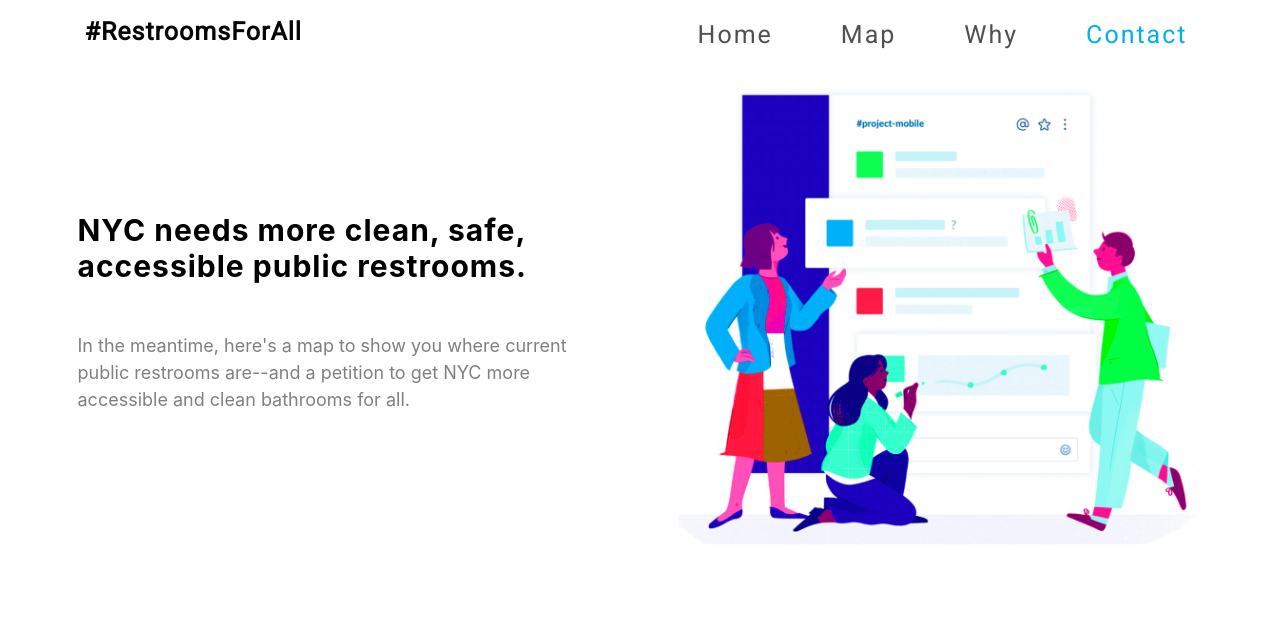
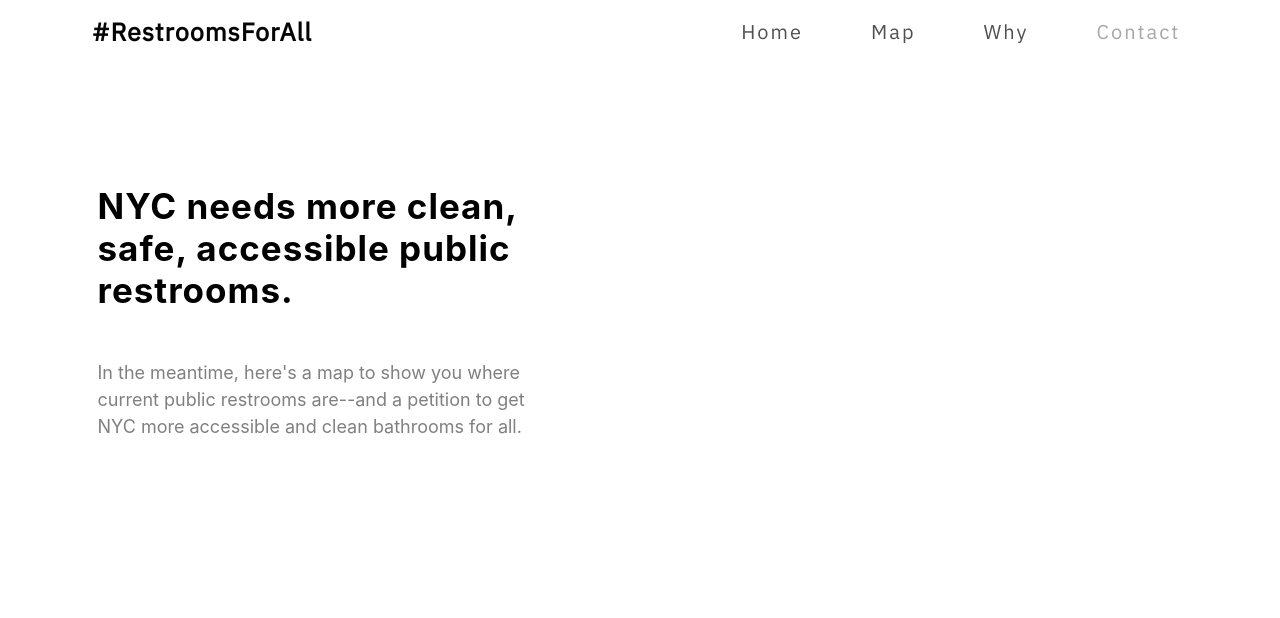
Before and after one commit to meredithlampe/public-restrooms-nyc, a website with bundled scripts: page index.html in a window 1280 px wide. Shown: the top 618 px of the page. Built offline with nearby package versions, Linux system fonts and the light colour scheme.

Commit message:
fixing centering and text alignment on mobile, font

```diff
--- a/css/new-age.css
+++ b/css/new-age.css
@@ -5,7 +5,7 @@ body {
 }
 
 body {
-  font-family: 'Roboto', 'Muli', 'Helvetica', 'Arial', 'sans-serif';
+  font-family: 'IBM Plex Sans', 'Muli', 'Helvetica', 'Arial', 'sans-serif';
 }
 
 a {
@@ -13,11 +13,17 @@ a {
   -webkit-transition: all .35s;
   -moz-transition: all .35s;
   transition: all .35s;
-  font-family: 'Roboto', 'Helvetica', 'Arial', 'sans-serif';
+  font-family: 'IBM Plex Sans', 'Helvetica', 'Arial', 'sans-serif';
 }
 
 a:hover, a:focus {
   color: #707070;
+}
+
+.header-container {
+  width: 100%;
+  margin: auto;
+  text-align: left;
 }
 
 .link-inline {
@@ -55,7 +61,7 @@ h3,
 h4,
 h5,
 h6 {
-  font-family: 'Roboto';
+  font-family: 'IBM Plex Sans';
   font-weight: 200;
   letter-spacing: 1px;
 }
@@ -76,12 +82,18 @@ section h2 {
 
 .tooltip_name {
   font-size: 14pt;
+  font-weight: bold;
+    margin-bottom: 5pt;
 }
 
 .tooltip_content {
   width: 300px;
   text-align: left;
   padding: 5px 0px 5px 0px;
+}
+
+.tooltip_details {
+  margin-bottom: 10pt;
 }
 
 .tooltip_address {
@@ -98,7 +110,6 @@ section h2 {
 }
 
 .tooltip_directions a {
-  font-size: 20px;
   color: #3c78f6 !important;
 }
 
@@ -108,14 +119,14 @@ section h2 {
   -webkit-transition: all .35s;
   -moz-transition: all .35s;
   transition: all .35s;
-  font-family: 'Roboto', 'Helvetica', 'Arial', 'sans-serif';
+  font-family: 'IBM Plex Sans', 'Helvetica', 'Arial', 'sans-serif';
   font-weight: 200;
   letter-spacing: 1px;
 }
 
 #mainNav .navbar-brand {
   color: #050505;
-  font-family: 'Roboto', 'Helvetica', 'Arial', 'sans-serif';
+  font-family: 'IBM Plex Sans', 'Helvetica', 'Arial', 'sans-serif';
   font-weight: 600;
   letter-spacing: 1px;
   font-size: 25px;
@@ -132,14 +143,14 @@ section h2 {
 }
 
 #mainNav .navbar-nav > li > a {
-  font-size: 25px;
-  font-family: 'Roboto', 'Helvetica', 'Arial', 'sans-serif';
+  font-size: 20px;
+  font-family: 'IBM Plex Sans', 'Helvetica', 'Arial', 'sans-serif';
   letter-spacing: 2px;
   /*text-transform: uppercase;*/
 }
 
 #mainNav .navbar-nav > li > a.active {
-  color: #00adf0 !important;
+  color: #a7a7a7 !important;
   background-color: transparent;
 }
 
@@ -201,15 +212,8 @@ section h2 {
   min-width: 500px;
 }
 
-#header_photo {
-  /*background: url("../img/bg-pattern.png");*/
-  /*background-image: url("../img/bg-pattern.png");*/
-  /*width: 500px;*/
-  /*height: 800px;*/
-}
-
 .section_title {
-  font-size: 30px !important;
+  font-size: 35px !important;
   font-weight: bold;
   color: black;
 }
@@ -243,8 +247,10 @@ header.masthead {
 header.masthead .header-content {
   max-width: 500px;
   margin-bottom: 100px;
-  text-align: center;
+  text-align: left;
   margin: auto;
+  padding-left: 20px;
+  padding-right: 20px;
 }
 
 header.masthead .header-content h1 {
@@ -482,7 +488,7 @@ footer ul li a:hover, footer ul li a:focus, footer ul li a:active, footer ul li
 
 .btn {
   border-radius: 300px;
-  font-family: 'Roboto', 'Helvetica', 'Arial', 'sans-serif';
+  font-family: 'IBM Plex Sans', 'Helvetica', 'Arial', 'sans-serif';
   letter-spacing: 2px;
   text-transform: uppercase;
 }
--- a/index.html
+++ b/index.html
@@ -21,6 +21,7 @@
     <!--<link href="https://fonts.googleapis.com/css?family=Catamaran:100,200,300,400,500,600,700,800,900" rel="stylesheet">-->
     <!--<link href="https://fonts.googleapis.com/css?family=Muli" rel="stylesheet">-->
     <link href="https://fonts.googleapis.com/css?family=Roboto" rel="stylesheet">
+    <link href="https://fonts.googleapis.com/css?family=IBM+Plex+Sans" rel="stylesheet">
 
     <!-- Plugin CSS -->
     <link rel="stylesheet" href="device-mockups/device-mockups.min.css">
@@ -69,11 +70,11 @@
                to get NYC more accessible and clean bathrooms for all.</p>
             </div>
           </div>
-          <div class="col-lg-6 my-auto">
+<!--           <div class="col-lg-6 my-auto">
             <div id="header_photo">
               <img id="header_photo_img" src="./img/people_clipart.png" />
             </div>
-          </div>
+          </div> -->
         </div>
        </div>
       </div>
--- a/js/map.js
+++ b/js/map.js
@@ -14,6 +14,7 @@ async function processData(map, directory) {
                 '</div>' +
                 '<div class="tooltip_name">' + bathroom.name + '</div>' +
                 '<div class="tooltip_address">' + address + '</div>' +
+                '<div class="tooltip_details">' +
                     '<div class="tooltip_info_label">Open Year Round: ' +
                         '<span class="tooltip_info_content">' +
                 (bathroom.open_year_round ? bathroom.open_year_round : 'Unknown') +
@@ -23,6 +24,7 @@ async function processData(map, directory) {
                         '<span class="tooltip_info_content">' +
                 (bathroom.handicap_accissible ? bathroom.handicap_accessible : 'Unknown') +
                         '</span>' +
+                    '</div>' +
                 '</div>' +
         '<div class="tooltip_directions">' +
             '       <a target="_blank" href=' + directions_url +
```
Lines whose indentation alone changed are shown as unchanged.
